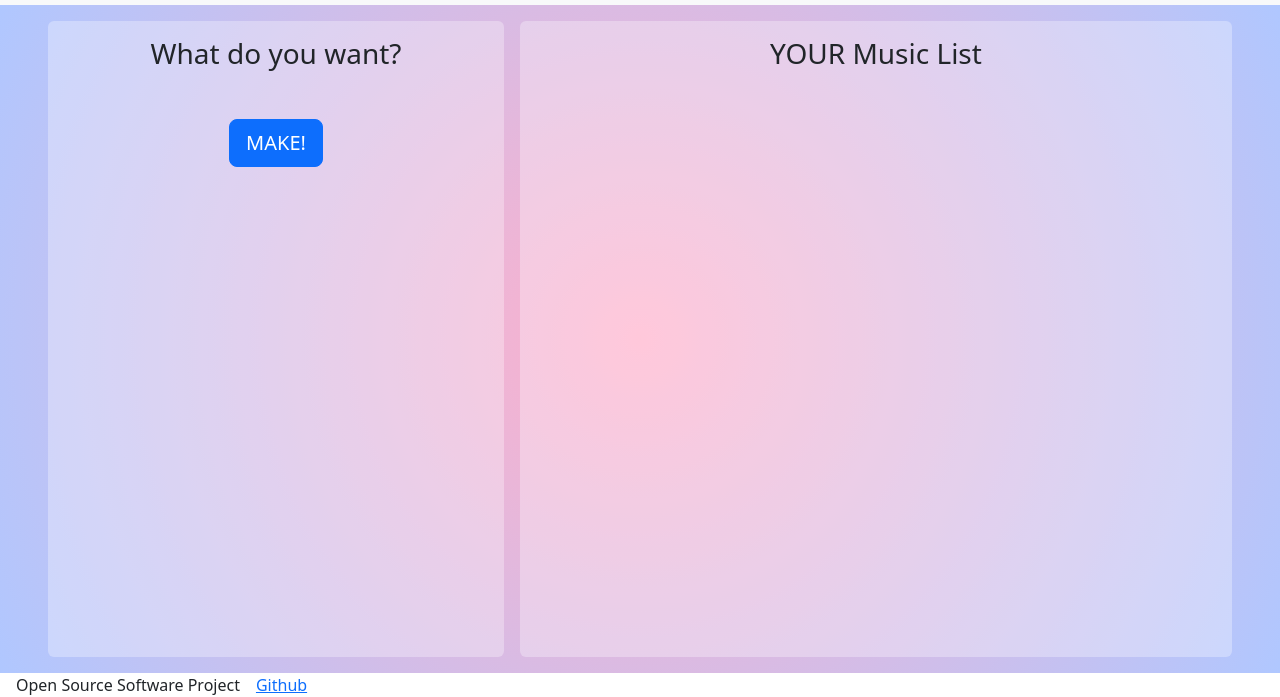
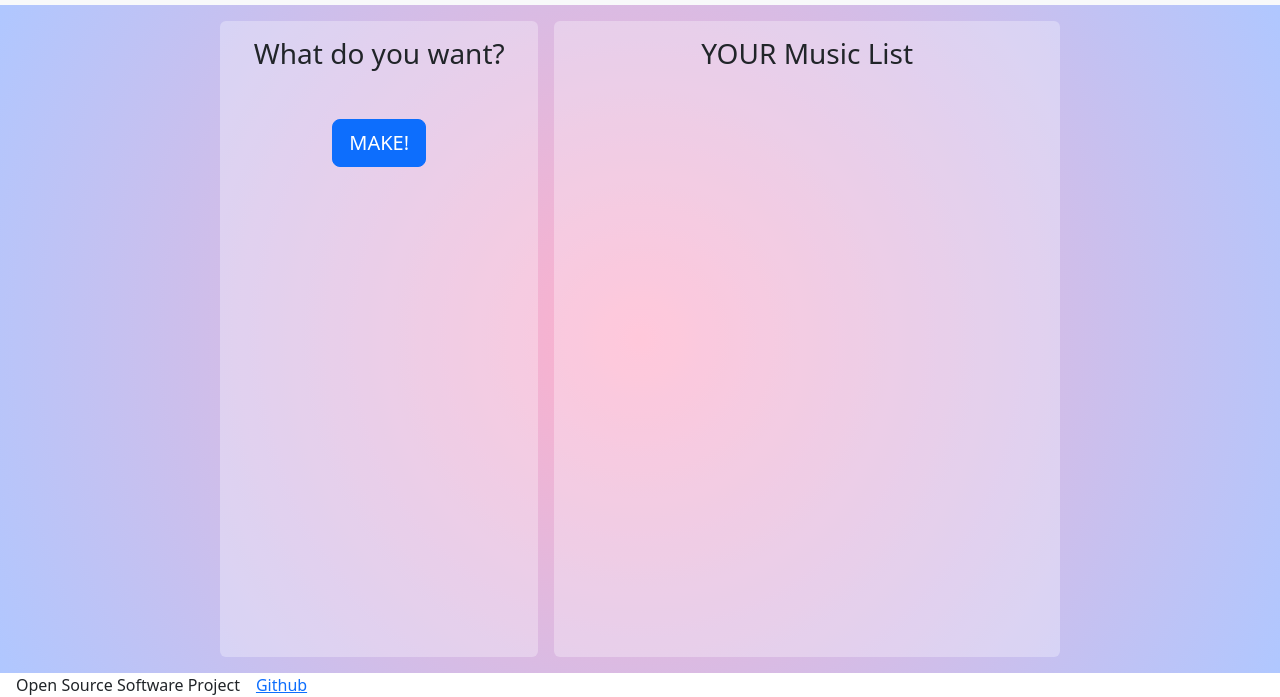
Before and after one commit to dh4m/OPS_1, a plain HTML site: page html/index.html in a window 1280 px wide. Shown: the part 103-800 px from the top of the page. Drawn offline with nearby package versions, Linux system fonts and the light colour scheme.

Commit message:
[Modify] body container width modified

```diff
--- a/html/index.html
+++ b/html/index.html
@@ -31,7 +31,7 @@
   </nav>
 
   <div class="gradient_background d-flex">
-    <div class="d-flex flex-grow-1">
+    <div class="d-flex container col-9">
       <div id="music-condition-container" class="flex-grow-1 rounded-2 p-2 ms-5 me-3 my-3">
         <h3 class="text-center mt-2 mb-5">What do you want?</h3>
         <div id="music-condition" class="mx-auto d-block text-center mb-5">
```
